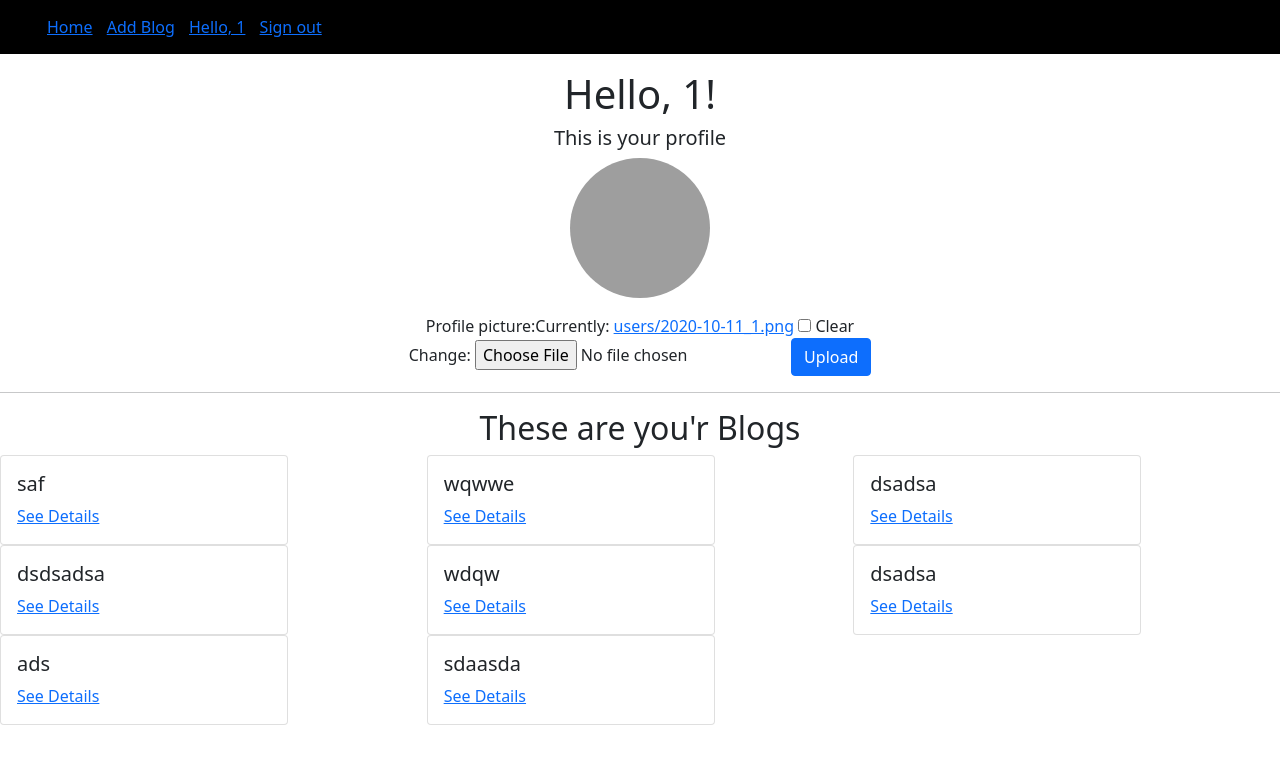
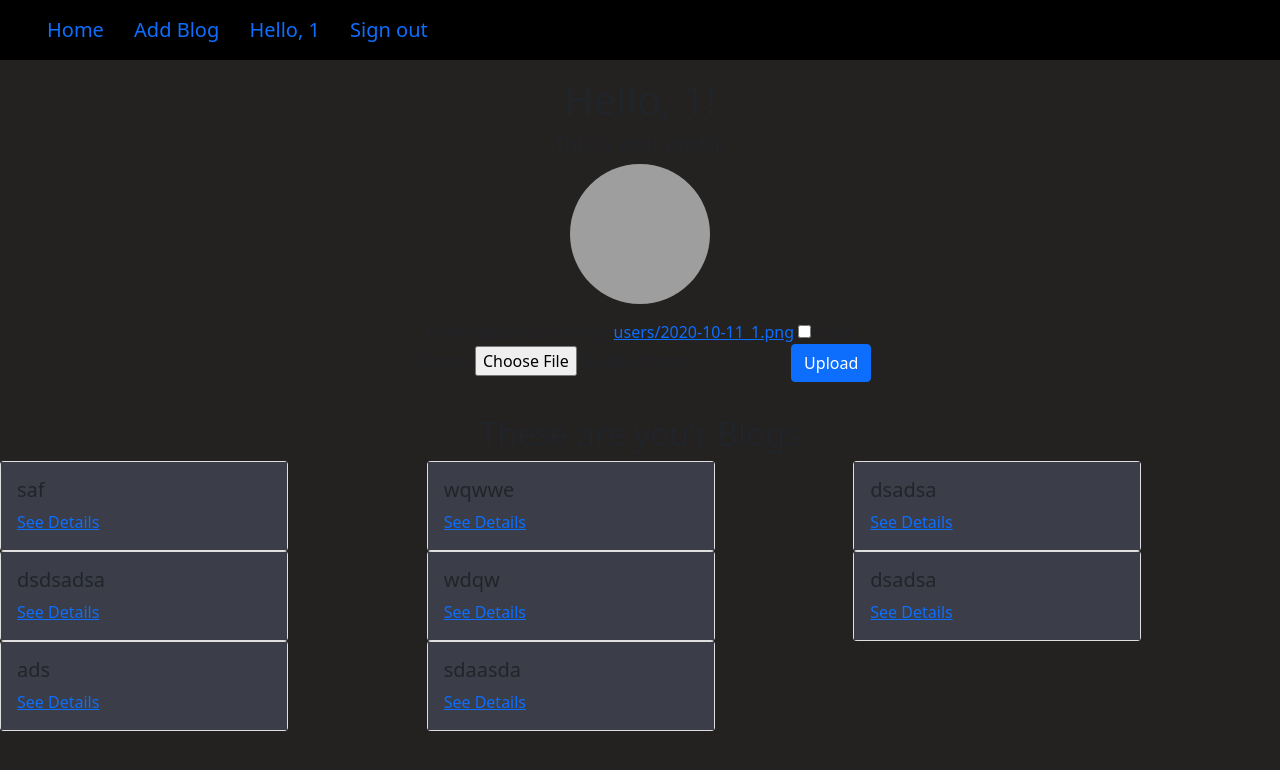
Before and after one commit to mariovelikov/Blog, a Django app: page /auth/profile/ in a window 1280 px wide. Shown: the top 770 px of the page. Run offline with Django 3.2, Linux system fonts and the light colour scheme; a user stored in the database is signed in; data comes from the database, SQL or seed files in the repository; both versions use the stored data as it was after the commit; tables that the repository leaves empty hold one stand-in row (values such as "Sample post"); grey boxes are pictures that could not be loaded.

Commit message:
Style Upgrade

```diff
--- a/BlogAPP/blogs_system/forms.py
+++ b/BlogAPP/blogs_system/forms.py
@@ -21,7 +21,7 @@ class CreatePostForm(ModelForm):
     class Meta:
         model = Post
         fields = '__all__'
-        exclude = ('user', 'blog')
+        exclude = ('user',)
 
 
 class CreatePost(form_mixins.BoostrapMixin, CreatePostForm):
--- a/BlogAPP/blogs_system/urls.py
+++ b/BlogAPP/blogs_system/urls.py
@@ -1,14 +1,12 @@
 from django.urls import path
 from . import views
-from .views import search_function
 
 urlpatterns = [
-    path('create/', views.CreateBlogView.as_view(), name='create blog'),
+    path('create_blog/', views.CreateBlogView.as_view(), name='create blog'),
     path('<int:pk>/', views.BlogDetailsView.as_view(), name='blog details'),
     path('<int:pk>/delete/', views.DeleteBlog.as_view(), name='delete blog'),
 
     path('create_post/', views.CreatePost.as_view(), name='create post'),
-    path('delete_post/', views.DeletePost.as_view(), name='delete post'),
-    path('search/', search_function, name='search')
+    # path('<int:pk>/delete_post/', views.DeletePost.as_view(), name='delete post'),
 
 ]
--- a/static/css/main.css
+++ b/static/css/main.css
@@ -1,17 +1,5 @@
-.list-horizontal .list-item {
-    display: inline-block;
-}
-
-.site-nav {
-    background-color: black;
-}
-
-.site-nav .list-item {
-    padding: 15px 5px;
-}
-
-.site-nav .list-item:first-of-type {
-    margin-left: 10px;
+body{
+    background-color: rgb(36, 33, 33);
 }
 
 .child {
@@ -23,11 +11,17 @@
     transform: translate(-50%, -50%);
 }
 
-/*.box-blog {*/
-/*    height: 400px;*/
-/*    width: 800px;*/
-/*    position: absolute;*/
-/*    top: 35%;*/
-/*    left: 50%;*/
-/*    transform: translate(-50%, -50%);*/
-/*}*/
+.container{
+    border: solid #3B3E49 2px;
+    background-color: #A19E9E
+}
+.col-sm-3{
+    width: 300px;
+    margin: 10px
+}
+.card{
+    width: 18rem;
+}
+.card-body{
+    background-color: #3B3E49
+}
--- /dev/null
+++ b/static/css/navigation.css
@@ -0,0 +1,15 @@
+.list-horizontal .list-item {
+    display: inline-block;
+}
+
+.site-nav {
+    background-color: black;
+}
+
+.site-nav .list-item {
+    padding: 15px 5px;
+}
+
+.site-nav .list-item:first-of-type {
+    margin-left: 10px;
+}
--- a/templates/base.html
+++ b/templates/base.html
@@ -6,6 +6,8 @@
       integrity="sha384-giJF6kkoqNQ00vy+HMDP7azOuL0xtbfIcaT9wjKHr8RbDVddVHyTfAAsrekwKmP1"
       crossorigin="anonymous">
 <link rel="stylesheet" href="{% static 'css/main.css' %}">
+<link rel="stylesheet" href="{% static 'css/navigation.css' %}">
+
 <head>
     {% include 'partials/navigation.html' %}
     <meta charset="UTF-8">
--- a/templates/blogs/create.html
+++ b/templates/blogs/create.html
@@ -2,10 +2,10 @@
 
 {% block site_content %}
         <div class="child">
-            <form method="post">
+            <form method="post" action="{% url 'create blog' %}">
                 {% csrf_token %}
                 {{ form }}
-                <button class="btn btn-primary">Create</button>
+                <button class="btn btn-outline-success">Create</button>
             </form>
         </div>
     </div>
--- a/templates/partials/navigation.html
+++ b/templates/partials/navigation.html
@@ -3,38 +3,38 @@
         <ul class="list-horizontal">
             {% if user.is_authenticated %}
                 <li class="list-item">
-                    <a href="{% url 'homepage' %}">
+                    <a class="navbar-brand" href="{% url 'homepage' %}">
                         Home
                     </a>
                 </li>
                 <li class="list-item">
-                    <a href="{% url 'create blog' %}">
+                    <a class="navbar-brand" href="{% url 'create blog' %}">
                         Add Blog
                     </a>
                 </li>
                 <li class="list-item">
-                    <a href="{% url 'user profile' %}">
+                    <a class="navbar-brand" href="{% url 'user profile' %}">
                         Hello, {{ user.username }}
                     </a>
                 </li>
                 <li class="list-item">
-                    <a href="{% url 'sign out' %}">
+                    <a class="navbar-brand" href="{% url 'sign out' %}">
                         Sign out
                     </a>
                 </li>
             {% else %}
                 <li class="list-item">
-                    <a href="{% url 'homepage' %}">
+                    <a class="navbar-brand" href="{% url 'homepage' %}">
                         Home
                     </a>
                 </li>
                 <li class="list-item">
-                    <a href="{% url 'sign in' %}">
+                    <a class="navbar-brand" href="{% url 'sign in' %}">
                         Sign in
                     </a>
                 </li>
                 <li class="list-item">
-                    <a href="{% url 'sign up' %}">
+                    <a class="navbar-brand" href="{% url 'sign up' %}">
                         Sign up
                     </a>
                 </li>
```
Also changed, not shown: BlogAPP/blogs_system/views.py (+10 -11 lines), templates/blogs/details.html (+7 -8 lines), templates/index.html (+6 -11 lines), db.sqlite3.
